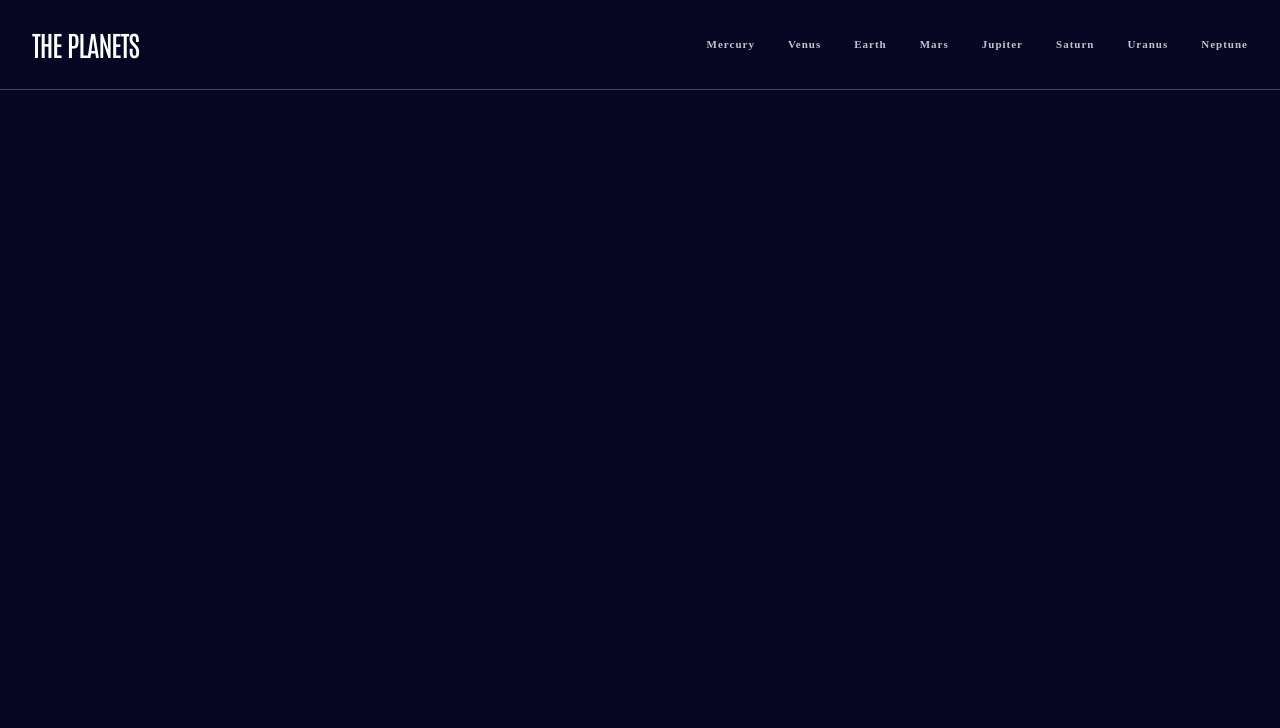
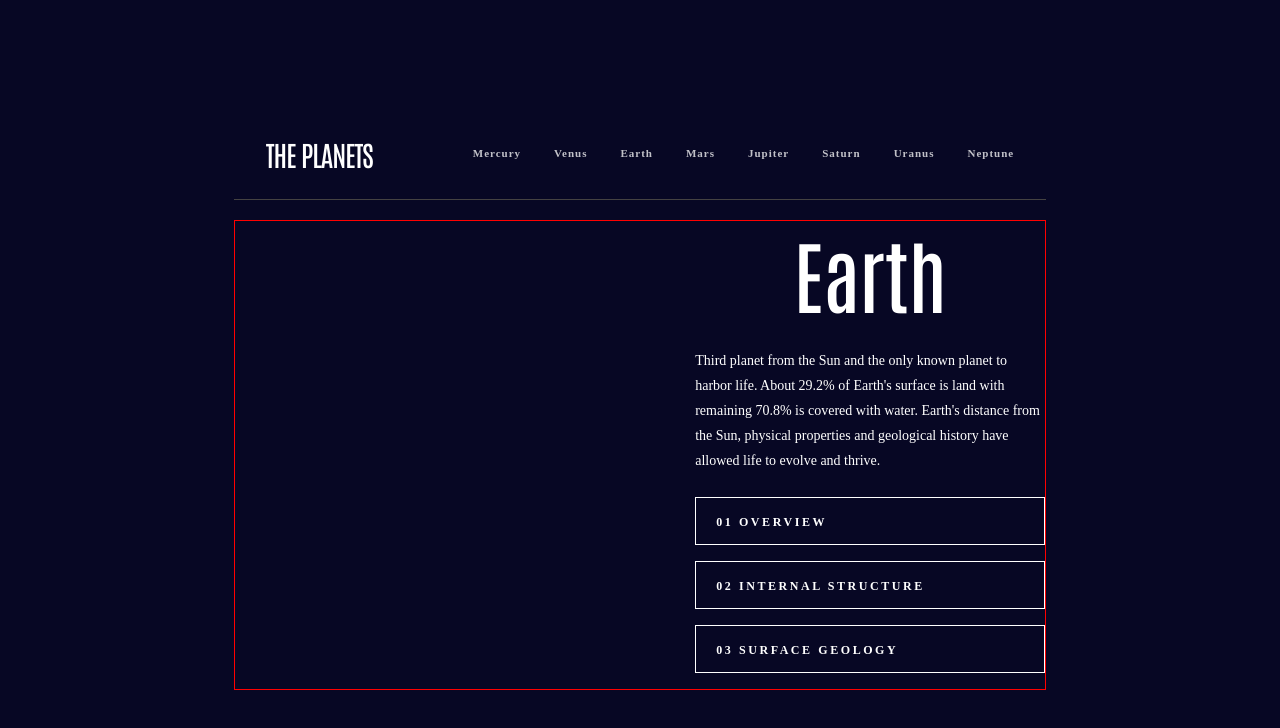
Before and after one commit to beqatsk/planets-fact-site, a React (Vite) app: page /Earth in a window 1280 px wide. Shown: the top 728 px of the page. Built offline with nearby package versions, Linux system fonts and the light colour scheme.

Commit message:
add planet about info

```diff
--- a/src/App.tsx
+++ b/src/App.tsx
@@ -1,9 +1,15 @@
+import { Routes, Route, Navigate } from "react-router";
+import Planet from "./components/Planet";
 import Header from "./components/Header";
 
 function App() {
   return (
     <>
       <Header />
+      <Routes>
+        <Route path="/" element={<Navigate to={"/Earth"} />}></Route>
+        <Route path="/:planet" element={<Planet />}></Route>
+      </Routes>
     </>
   );
 }
--- a/src/components/Header.tsx
+++ b/src/components/Header.tsx
@@ -25,8 +25,9 @@ const HeaderDiv = styled.div`
   padding: 22px 32px 27px;
   display: flex;
   justify-content: space-between;
+  align-items: center;
+  gap: 100px;
   border-bottom: 1px solid #444242;
-  /* opacity: 0.2; */
 `;
 const Headericon = styled.h2`
   font-family: Antonio;
--- /dev/null
+++ b/src/components/Planet.tsx
@@ -0,0 +1,70 @@
+import data from "../data.json";
+import styled from "styled-components";
+import { useParams } from "react-router";
+
+export default function Planet() {
+  const params = useParams();
+  const planetName = params.planet;
+  const planetObj = data.find((item) => item.name === planetName);
+  return (
+    <>
+      <Container>
+        <div></div>
+
+        <ConatinerSide>
+          <PlanetName>{planetObj?.name}</PlanetName>
+          <PlanetTitle>{planetObj?.overview.content}</PlanetTitle>
+          <PlanetContent> 01 OVERVIEW</PlanetContent>
+          <PlanetContent> 02 INTERNAL STRUCTURE</PlanetContent>
+          <PlanetContent> 03 SURFACE GEOLOGY</PlanetContent>
+        </ConatinerSide>
+      </Container>
+    </>
+  );
+}
+const Container = styled.div`
+  width: 100%;
+  margin-top: 20px;
+  /* margin: 50px; */
+  border: 1px solid red;
+  display: flex;
+  justify-content: space-between;
+  align-items: center;
+  gap: 100px;
+`;
+const ConatinerSide = styled.div`
+  display: flex;
+  flex-direction: column;
+  align-items: center;
+`;
+const PlanetName = styled.h1`
+  font-family: Antonio;
+  font-size: 80px;
+  font-weight: 500;
+  color: white;
+`;
+const PlanetTitle = styled.p`
+  max-width: 350px;
+  font-family: Spartan;
+  font-size: 14px;
+  font-weight: normal;
+  line-height: 1.79;
+  color: white;
+  margin-top: 24px;
+  margin-bottom: 24px;
+`;
+const PlanetContent = styled.div`
+  width: 350px;
+  height: 48px;
+  margin: 0 0 16px;
+  padding: 12px 20px;
+  font-family: Spartan;
+  font-size: 12px;
+  font-weight: bold;
+  line-height: 2.08;
+  letter-spacing: 2.57px;
+  text-align: left;
+  color: white;
+  border: solid 1px white;
+  cursor: pointer;
+`;
--- a/src/index.css
+++ b/src/index.css
@@ -11,8 +11,8 @@ body {
   min-height: 100vh;
   padding: 4px 0 0;
   background-color: #070724;
-  /* display: flex;
+  display: flex;
   flex-direction: column;
   justify-content: center;
-  align-items: center; */
+  align-items: center;
 }
```
Also changed, not shown: public/images/Mercury.png (added).
